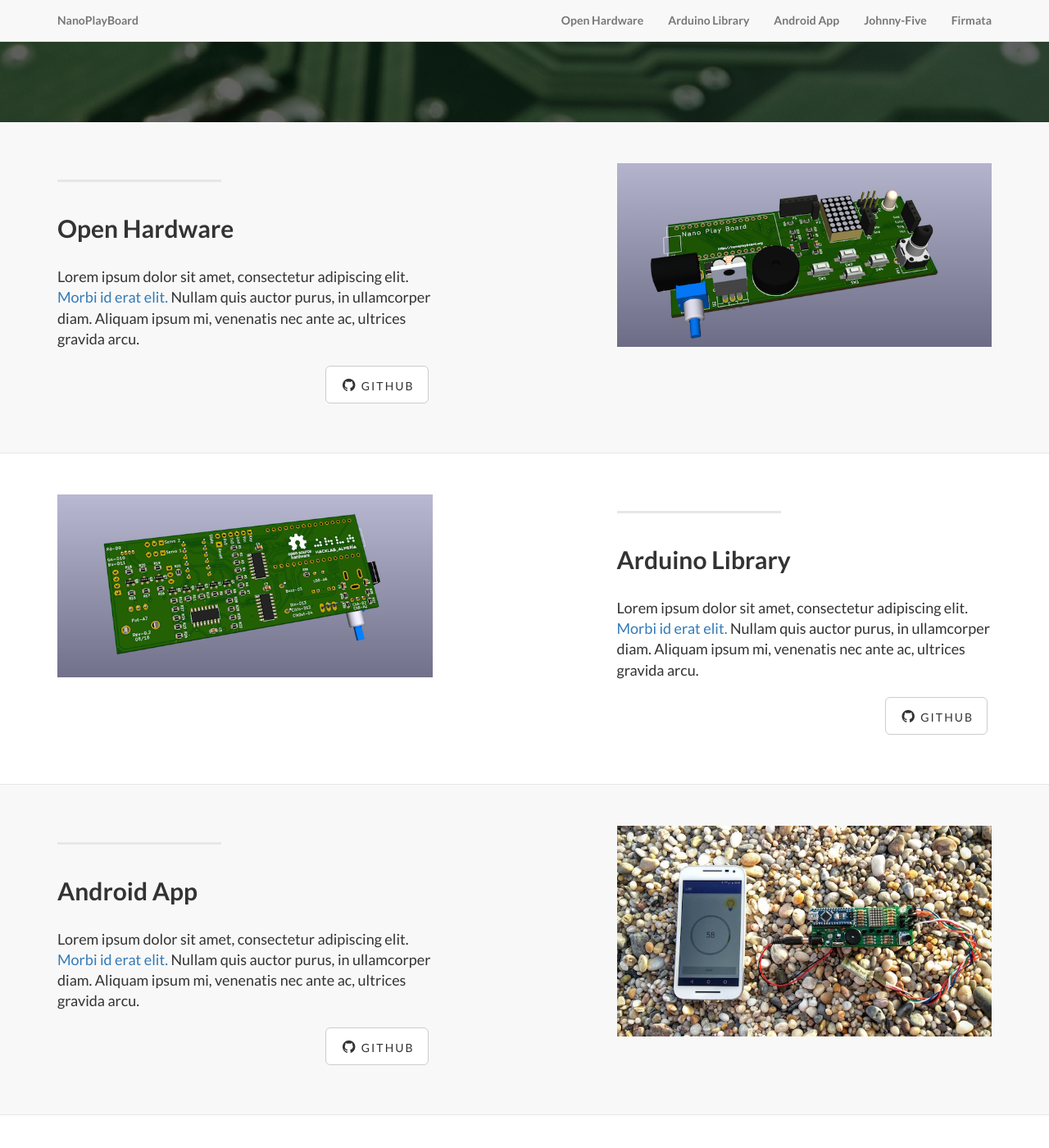
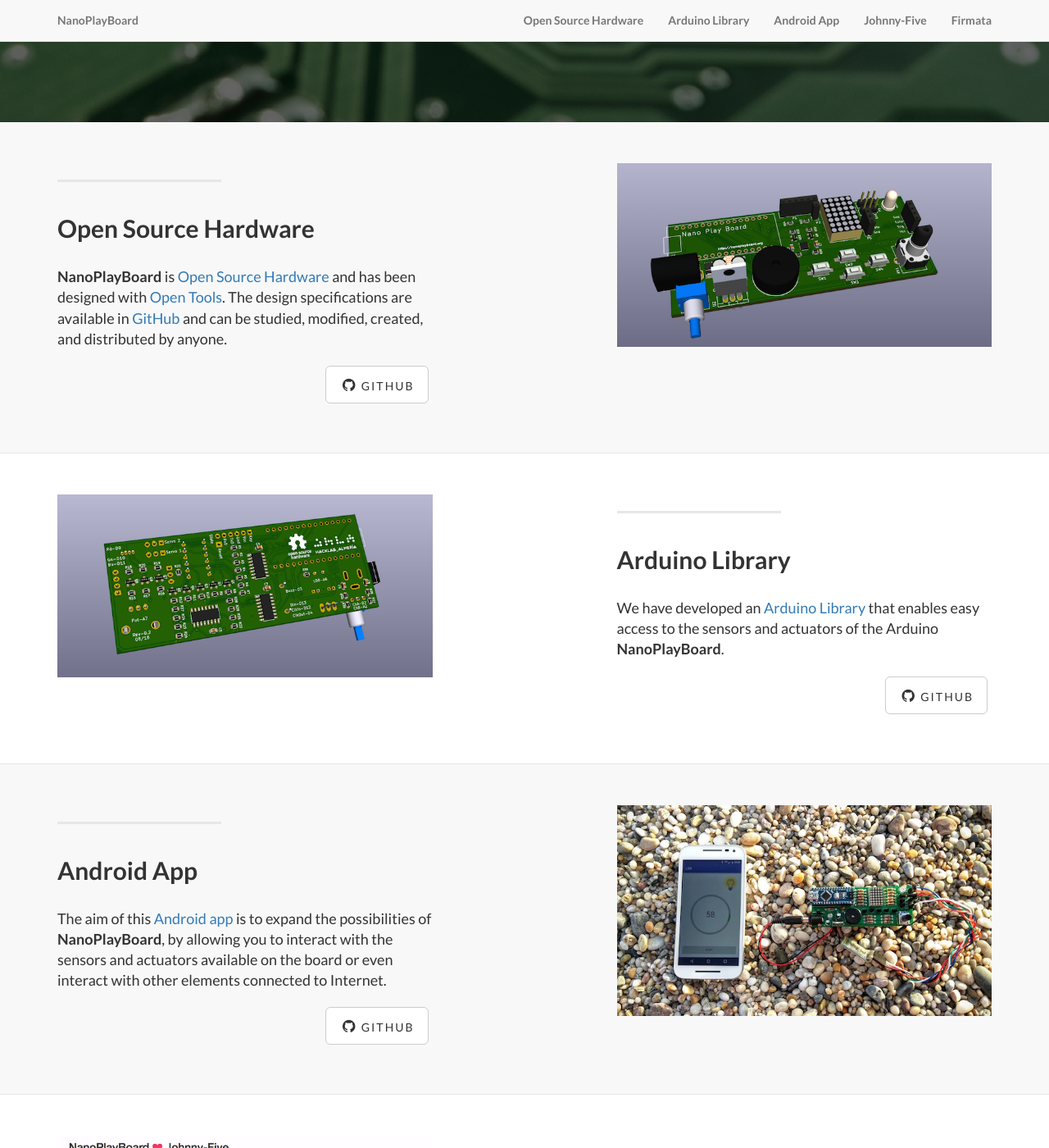
Before and after one commit to nanoplayboard/nanoplayboard.github.io, a Jekyll site: the page index.html, which Jekyll copies as it is, in a window 1280 px wide and 1400 px high, scrolled down 658 px. Shown: the whole window at 82% size. Built offline with Jekyll 4.4.1, drawn with Linux system fonts in a browser that asks for light colours; some of the changed text lies outside the part shown.

Commit message:
Fixed #2

```diff
--- a/index.html
+++ b/index.html
@@ -49,7 +49,7 @@
             <div class="collapse navbar-collapse" id="bs-example-navbar-collapse-1">
                 <ul class="nav navbar-nav navbar-right">
                     <li>
-                        <a href="#open-hardware">Open Hardware</a>
+                        <a href="#open-hardware">Open Source Hardware</a>
                     </li>
                     <li>
                         <a href="#arduino-library">Arduino Library</a>
@@ -111,8 +111,8 @@
                 <div class="col-lg-5 col-sm-6">
                     <hr class="section-heading-spacer">
                     <div class="clearfix"></div>
-                    <h2 class="section-heading">Open Hardware</h2>
-                    <p class="lead"> Lorem ipsum dolor sit amet, consectetur adipiscing elit. <a target="_blank" href="">Morbi id erat elit.</a> Nullam quis auctor purus, in ullamcorper diam. Aliquam ipsum mi, venenatis nec ante ac, ultrices gravida arcu.</p>
+                    <h2 class="section-heading">Open Source Hardware</h2>
+                    <p class="lead"><b>NanoPlayBoard</b> is <a href="http://www.oshwa.org/definition/" target="_blank">Open Source Hardware</a> and has been designed with <a href="http://kicad-pcb.org" target="_blank">Open Tools</a>. The design specifications are available in <a href="https://github.com/AntonioMR/Nano-Play-Board" target="_blank">GitHub</a> and can be studied, modified, created, and distributed by anyone.</p>
                     <ul class="list-inline banner-social-buttons">
                         <li>
                             <a href="https://github.com/AntonioMR/Nano-Play-Board" class="btn btn-default btn-lg"><i class="fa fa-github fa-fw"></i> <span class="network-name">Github</span></a>
@@ -140,7 +140,7 @@
                     <hr class="section-heading-spacer">
                     <div class="clearfix"></div>
                     <h2 class="section-heading">Arduino Library</h2>
-                    <p class="lead"> Lorem ipsum dolor sit amet, consectetur adipiscing elit. <a target="_blank" href="">Morbi id erat elit.</a> Nullam quis auctor purus, in ullamcorper diam. Aliquam ipsum mi, venenatis nec ante ac, ultrices gravida arcu.</p>
+                    <p class="lead">We have developed an <a href="https://github.com/josejuansanchez/NanoPlayBoard-Arduino-Library" target="_blank">Arduino Library</a> that enables easy access to the sensors and actuators of the Arduino <b>NanoPlayBoard</b>.</p>
                     <ul class="list-inline banner-social-buttons">
                         <li>
                             <a href="https://github.com/josejuansanchez/NanoPlayBoard-Arduino-Library" class="btn btn-default btn-lg"><i class="fa fa-github fa-fw"></i> <span class="network-name">Github</span></a>
@@ -168,7 +168,7 @@
                     <hr class="section-heading-spacer">
                     <div class="clearfix"></div>
                     <h2 class="section-heading">Android App</h2>
-                    <p class="lead"> Lorem ipsum dolor sit amet, consectetur adipiscing elit. <a target="_blank" href="">Morbi id erat elit.</a> Nullam quis auctor purus, in ullamcorper diam. Aliquam ipsum mi, venenatis nec ante ac, ultrices gravida arcu.</p>
+                    <p class="lead">The aim of this <a href="http://github.com/josejuansanchez/NanoPlayBoard-Android-App" target="_blank">Android app</a> is to expand the possibilities of <b>NanoPlayBoard</b>, by allowing you to interact with the sensors and actuators available on the board or even interact with other elements connected to Internet.</p>
                     <ul class="list-inline banner-social-buttons">
                         <li>
                             <a href="http://github.com/josejuansanchez/NanoPlayBoard-Android-App" class="btn btn-default btn-lg"><i class="fa fa-github fa-fw"></i> <span class="network-name">Github</span></a>
@@ -196,7 +196,7 @@
                     <hr class="section-heading-spacer">
                     <div class="clearfix"></div>
                     <h2 class="section-heading">Johnny-Five</h2>
-                    <p class="lead"> Lorem ipsum dolor sit amet, consectetur adipiscing elit. <a target="_blank" href="">Morbi id erat elit.</a> Nullam quis auctor purus, in ullamcorper diam. Aliquam ipsum mi, venenatis nec ante ac, ultrices gravida arcu.</p>
+                    <p class="lead">Thanks to <a href="http://johnny-five.io" target="_blank">Johnny-Five</a>, the JavaScript Robotics & IoT Platform, you can control your <b>NanoPlayBoard</b> writing <b>Javascript</b> code. </p>
                     <ul class="list-inline banner-social-buttons">
                         <li>
                             <a href="https://github.com/josejuansanchez/NanoPlayBoard-Johnny-Five" class="btn btn-default btn-lg"><i class="fa fa-github fa-fw"></i> <span class="network-name">Github</span></a>
@@ -224,7 +224,7 @@
                     <hr class="section-heading-spacer">
                     <div class="clearfix"></div>
                     <h2 class="section-heading">Firmata</h2>
-                    <p class="lead"> Lorem ipsum dolor sit amet, consectetur adipiscing elit. <a target="_blank" href="">Morbi id erat elit.</a> Nullam quis auctor purus, in ullamcorper diam. Aliquam ipsum mi, venenatis nec ante ac, ultrices gravida arcu.</p>
+                    <p class="lead">We have developed a <a href="https://github.com/josejuansanchez/NanoPlayBoard-Firmata" target="_blank">custom Firmata</a> firmware sketch and a <a href="https://github.com/josejuansanchez/NanoPlayBoard-Firmata" target="_blank">Python client library</a> in order to allow the interaction with <b>NanoPlayBoard</b> writing code in the most popular programming languages.</p>
                     <ul class="list-inline banner-social-buttons">
                         <li>
                             <a href="https://github.com/josejuansanchez/NanoPlayBoard-Firmata" class="btn btn-default btn-lg"><i class="fa fa-github fa-fw"></i> <span class="network-name">Github</span></a>
```
